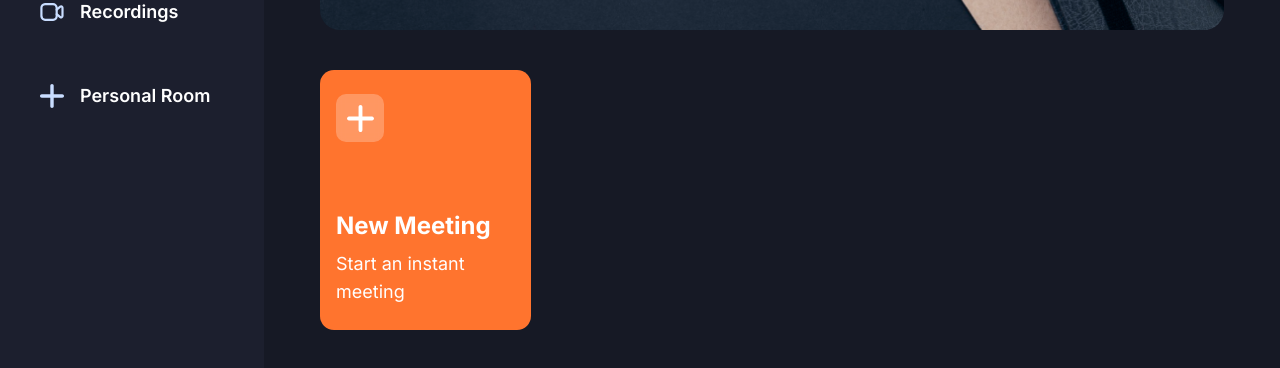
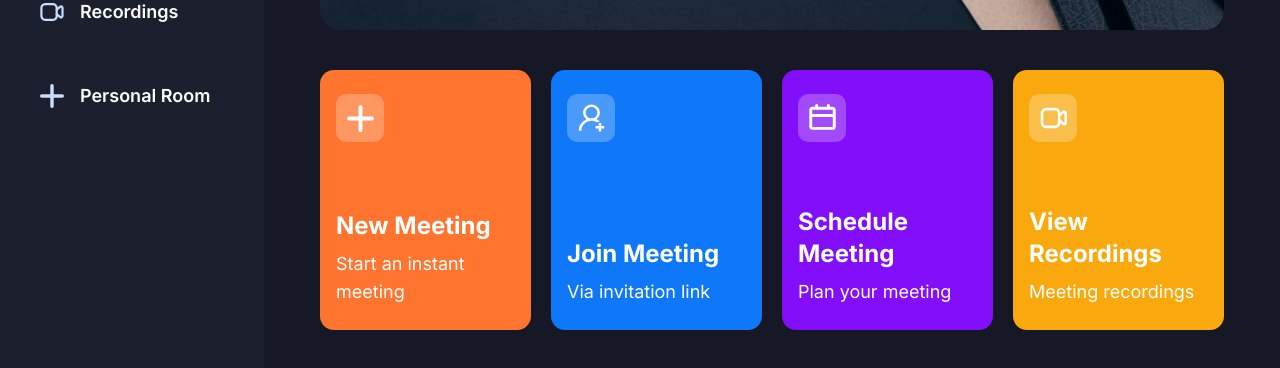
Before and after one commit to MichaelKleemoff/jsm-zoom-clone, a Next.js app: page / in a window 1280 px wide. Shown: the part 382-750 px from the top of the page. Built offline with nearby package versions, Linux system fonts and the light colour scheme; no server answers.

Commit message:
Style and render all cards in 'MeetingTypeList' dynamically.

```diff
--- a/components/HomeCard.tsx
+++ b/components/HomeCard.tsx
@@ -1,27 +1,39 @@
 'use client';
 
+import { cn } from '@/lib/utils';
 import Image from 'next/image';
-
 import React from 'react';
 
-const HomeCard = () => {
+interface HomeCardProps {
+	className: string;
+	img: string;
+	title: string;
+	description: string;
+	handleClick: () => void;
+}
+
+const HomeCard = ({
+	className,
+	img,
+	title,
+	description,
+	handleClick,
+}: HomeCardProps) => {
 	return (
 		<div
-			className='bg-orange-1 px-4 py-6 flex flex-col justify-between w-full xl:max-w-[270px] min-h-[260px] rounded-[14px] cursor-pointer'
-			onClick={() => {}}
+			className={cn(
+				'px-4 py-6 flex flex-col justify-between w-full xl:max-w-[270px] min-h-[260px] rounded-[14px] cursor-pointer',
+				className
+			)}
+			onClick={handleClick}
 		>
 			<div className='flex-center glassmorphism size-12 rounded-[10px]'>
-				<Image
-					src='/icons/add-meeting.svg'
-					alt='meeting'
-					width={27}
-					height={27}
-				/>
+				<Image src={img} alt={title} width={27} height={27} />
 			</div>
 
 			<div className='flex flex-col gap-2'>
-				<h1 className='text-2xl font-bold'>New Meeting</h1>
-				<p className='text-lg font-normal'>Start an instant meeting</p>
+				<h1 className='text-2xl font-bold'>{title}</h1>
+				<p className='text-lg font-normal'>{description}</p>
 			</div>
 		</div>
 	);
--- a/components/MeetingTypeList.tsx
+++ b/components/MeetingTypeList.tsx
@@ -1,12 +1,45 @@
 'use client';
 
-import React from 'react';
+import React, { useState } from 'react';
 import HomeCard from './HomeCard';
+import { useRouter } from 'next/navigation';
 
 const MeetingTypeList = () => {
+	const router = useRouter();
+	const [meetingState, setMeetingState] = useState<
+		'isScheduleMeeting' | 'isJoiningMeeting' | 'isInstantMeeting' | undefined
+	>();
+
 	return (
 		<section className='grid grid-cols-1 gap-5 md:grid-cols-2 xl:grid-cols-4'>
-			<HomeCard />
+			<HomeCard
+				img='/icons/add-meeting.svg'
+				title='New Meeting'
+				description='Start an instant meeting'
+				handleClick={() => setMeetingState('isInstantMeeting')}
+				className='bg-orange-1'
+			/>
+			<HomeCard
+				img='/icons/join-meeting.svg'
+				title='Join Meeting'
+				description='Via invitation link'
+				handleClick={() => setMeetingState('isJoiningMeeting')}
+				className='bg-blue-1'
+			/>
+			<HomeCard
+				img='/icons/schedule.svg'
+				title='Schedule Meeting'
+				description='Plan your meeting'
+				handleClick={() => setMeetingState('isScheduleMeeting')}
+				className='bg-purple-1'
+			/>
+			<HomeCard
+				img='/icons/recordings.svg'
+				title='View Recordings'
+				description='Meeting recordings'
+				handleClick={() => router.push('/recordings')}
+				className='bg-yellow-1'
+			/>
 		</section>
 	);
 };
```
